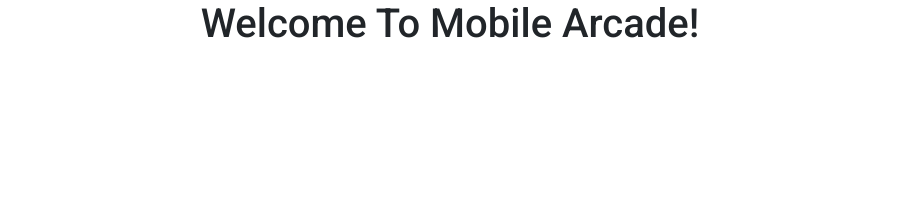
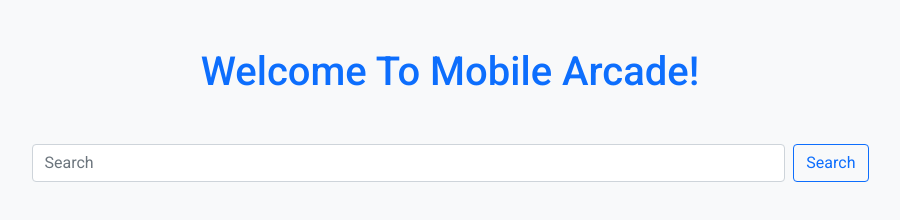
Before and after one commit to Ety-Biswangri/mobile-arcade, a plain HTML site: page index.html in a window 1280 px wide. Shown: the whole page, without its empty margins (190-1090 px from the left). Drawn offline with nearby package versions, Linux system fonts and the light colour scheme.

Commit message:
search button is clickable

```diff
--- a/css/style.css
+++ b/css/style.css
@@ -6,4 +6,5 @@ body{
     margin: 0px;
     padding: 0px;
     box-sizing: border-box;
+    background-color: #CAD5E2;
 }
--- a/index.html
+++ b/index.html
@@ -13,9 +13,13 @@
     <link rel="stylesheet" href="./css/style.css">
 </head>
 
-<body>
-    <h1 class="text-center">Welcome To Mobile Arcade!</h1>
-
+<body class="bg-light container">
+    <h1 class="text-center my-5 text-primary">Welcome To Mobile Arcade!</h1>
+    <!-- search bar -->
+    <div class="d-flex w-75 mx-auto">
+        <input id="search-text" class="form-control me-2" type="search" placeholder="Search" aria-label="Search">
+        <button onclick="loadPhones()" id="search-button" class="btn btn-outline-primary" type="submit">Search</button>
+    </div>
 
     <!-- bootstrap js link -->
     <script src="https://cdn.jsdelivr.net/npm/bootstrap@5.0.2/dist/js/bootstrap.bundle.min.js"
--- a/js/index.js
+++ b/js/index.js
@@ -0,0 +1,3 @@
+const loadPhones = () => {
+    console.log('ok');
+}
```
